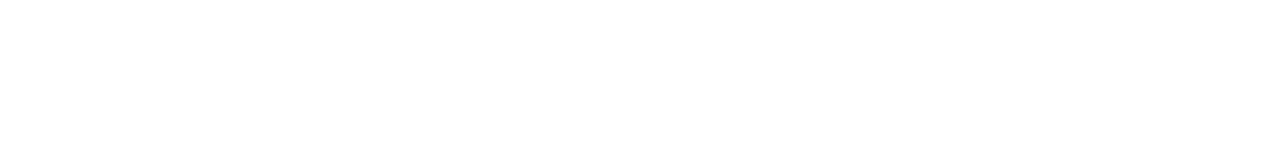
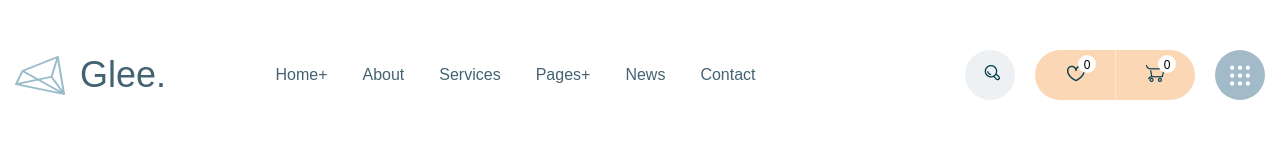
Before and after one commit to Romovskii/glee, a website: page app/index.html in a window 1280 px wide. Drawn offline with nearby package versions, Linux system fonts and the light colour scheme; files that its build step writes are made by us from their sources.

Commit message:
added header

```diff
--- a/app/index.html
+++ b/app/index.html
@@ -1,5 +1,6 @@
 <!DOCTYPE html>
-<html lang="en">
+<html lang="ru">
+
 <head>
   <meta charset="UTF-8">
   <meta http-equiv="X-UA-Compatible" content="IE=edge">
@@ -7,9 +8,61 @@
   <title>Document</title>
   <link rel="stylesheet" href="css/style.min.css">
 </head>
+
 <body>
+  <header class="header">
+    <div class="container">
+      <div class="header__inner">
+        <a class="logo" href="#">
+          <img class="logo__img" src="images/logo.png" alt="">
+        </a>
+        <nav class="menu">
+          <ul class="menu__list">
+            <li class="menu__list-item">
+              <a href="" class="menu__list-link">Home+</a>
+            </li>
+            <li class="menu__list-item">
+              <a href="" class="menu__list-link">About</a>
+            </li>
+            <li class="menu__list-item">
+              <a href="" class="menu__list-link">Services</a>
+            </li>
+            <li class="menu__list-item">
+              <a href="" class="menu__list-link">Pages+</a>
+            </li>
+            <li class="menu__list-item">
+              <a href="" class="menu__list-link">News</a>
+            </li>
+            <li class="menu__list-item">
+              <a href="" class="menu__list-link">Contact</a>
+            </li>
+          </ul>
+        </nav>
+        <div class="user__nav">
+          <a class="user__nav-link user__nav-link_search" href="#">
+            <img class="user__nav-img" src="images/search.png" alt="">
+          </a>
+
+          <a class="user__nav-link user__nav-link-hearth" href="#">
+            <img class="user__nav-img user__nav-img-hearth" src="images/hearth.png" alt="">
+          <span>0</span>
+          </a>
+          <a class="user__nav-link user__nav-link-cart" href="#">
+            <img class="user__nav-img user__nav-img-cart" src="images/cart.png" alt="">
+            <span>0</span>
+          </a>
+
+          <a class="user__nav-link user__nav-link_btn" href="#">
+            <img class="user__nav-img" src="images/menu-btn.png" alt="">
+          </a>
+        </div>
+      </div>
+    </div>
+  </header>
+
 
 
   <script src="js/main.min.js"></script>
 </body>
+
 </html>
--- a/app/scss/_fonts.scss
+++ b/app/scss/_fonts.scss
@@ -0,0 +1,21 @@
+@font-face {
+  font-family: 'Rubik-Medium', sans-serif;
+  font-weight: 500;
+  font-style: normal;
+  font-display: swap;
+  src: local('Rubik-Medium'),
+        url('../fonts/Rubik-Medium.woff2') format('woff2'),
+        url('../fonts/Rubik-Medium.woff') format('woff');
+  font-display: swap;
+}
+
+@font-face {
+  font-family: 'DMSans-Regular', sans-serif;
+  font-weight: 400;
+  font-style: normal;
+  font-display: swap;
+  src: local('DMSans-Regular'),
+        url('../fonts/DMSans-Regular.woff2') format('woff2'),
+        url('../fonts/DMSans-Regular.woff') format('woff');
+  font-display: swap;
+}
--- a/app/scss/_global.scss
+++ b/app/scss/_global.scss
@@ -0,0 +1,5 @@
+.container{
+  max-width: 1800px;
+  margin: 0 auto;
+  padding: 0 15px;
+}
--- a/app/scss/_vars.scss
+++ b/app/scss/_vars.scss
@@ -0,0 +1,9 @@
+%rubik-500{
+  font-family: 'Rubik-Medium', sans-serif;
+  font-weight: 500;
+}
+
+%dmsans-400{
+  font-family: 'DMSans-Regular', sans-serif;
+  font-weight: 400;
+}
--- a/app/scss/style.scss
+++ b/app/scss/style.scss
@@ -3,10 +3,112 @@
 @import 'reset';
 @import 'global';
 
+.header{
+  padding: 50px 0;
+  &__inner{
+  display: flex;
+  justify-content: space-between;
+  align-items: center;
+  }
+}
 
+.logo{
+  position: relative;
+  &::before{
+    content: "Glee.";
+    font-size: 36px;
+    line-height: 58px;
+    @extend %rubik-500;
+    color: #436372;
+    position: absolute;
+    top: -10px;
+    left: 65px;
+  }
+}
 
+.menu{
+  &__list{
+    display: flex;
+  }
+  &__list-item + .menu__list-item{
+    margin-left: 35px;
+  }
+  &__list-link{
+    color: #436372;
+    @extend %rubik-500;
+  }
+}
 
+.user__nav-link{
+  &_search{
+    background-color: #edf1f4;
+    border-radius: 50%;
+    width: 50px;
+    height: 50px;
+    margin-right: 20px;
+  }
+  &_btn{
+    background-color: #a3bbc8;
+    border-radius: 50%;
+    width: 50px;
+    height: 50px;
+    margin-left: 20px;
+  }
+  &-hearth{
+    background-color: #fcd7b6;
+    border-radius: 50px 0 0 50px;
+    width: 80px;
+    height: 50px;
+  }
+  &-cart{
+    position: relative;
+    background-color: #fcd7b6;
+    border-radius: 0 50px 50px 0;
+    width: 80px;
+    height: 50px;
+    border-left: 1px solid #fde7d3;
+  }
+}
 
+.user__nav{
+  display: flex;
+  &-link{
+    position: relative;
+  }
+  &-img{
+    position: absolute;
+    top: 15px;
+    right: 15px;
+  }
+}
+
+.user__nav-img{
+  &-cart{
+    right: 30px;
+  }
+  &-hearth{
+    right: 30px;
+  }
+}
+
+.user__nav-link{
+  position: relative;
+}
+
+.user__nav-link span{
+  position: absolute;
+  top: 5px;
+  right: 19px;
+  background-color: #fff;
+  color: #000;
+  width: 18px;
+  height: 18px;
+  text-align: center;
+  border-radius: 50%;
+  font-size: 12px;
+  line-height: 20px;
+  @extend %dmsans-400;
+}
 
 
 
```
Also changed, not shown: app/fonts/DMSans-Regular.woff (added), app/fonts/DMSans-Regular.woff2 (added), app/fonts/Rubik-Medium.woff (added), app/fonts/Rubik-Medium.woff2 (added), app/images/cart.png (added), app/images/hearth.png (added), app/images/logo.png (added), app/images/menu-btn.png (added), app/images/search.png (added). Lines whose indentation alone changed are shown as unchanged.
